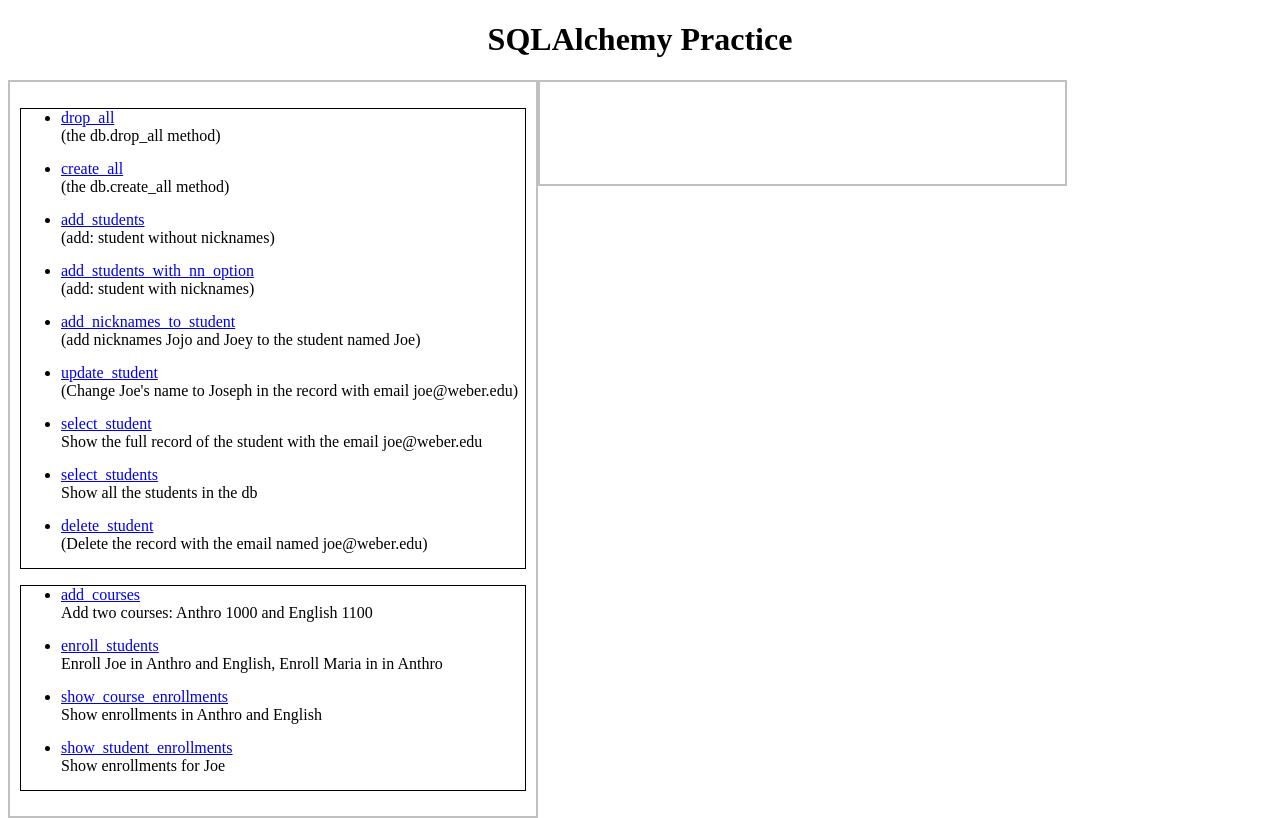
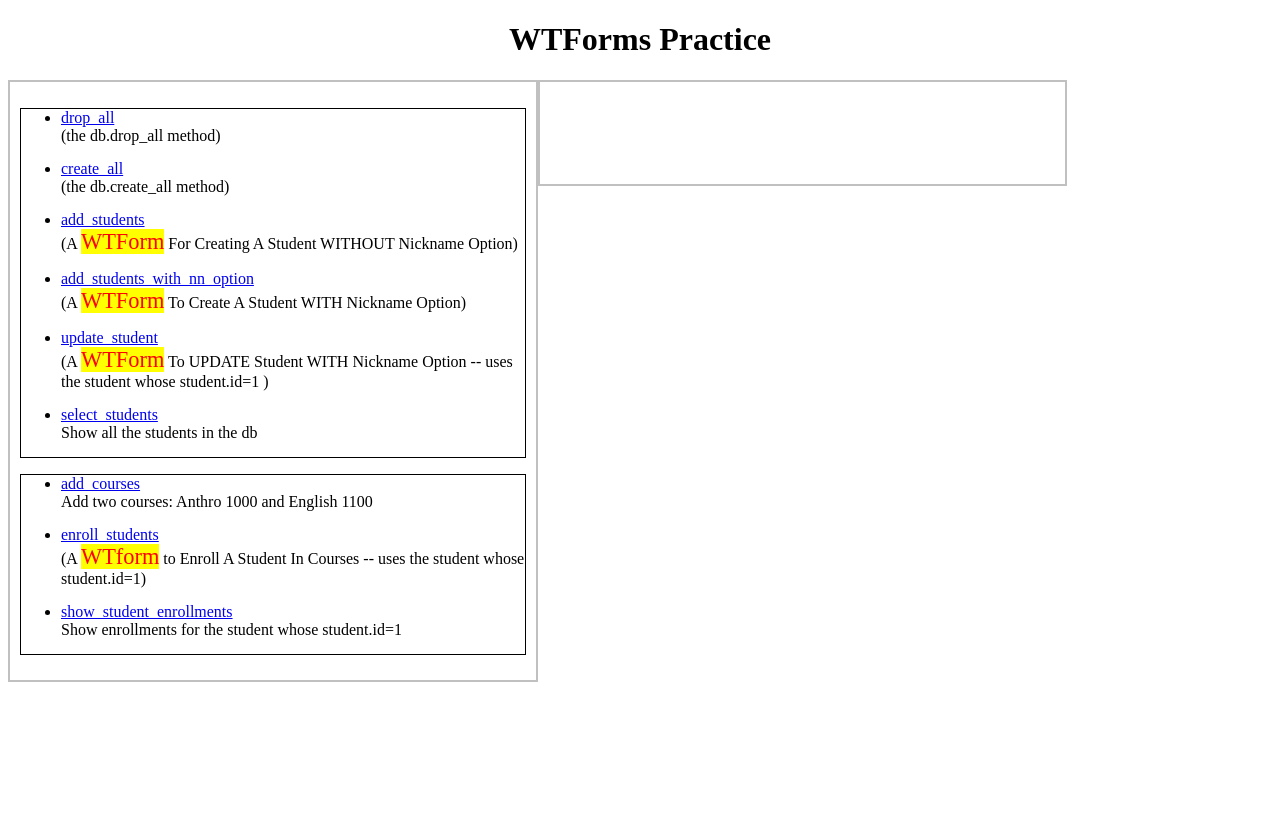
Before and after one commit to lfernandez55/3200_sqlalchemy_crud_wtf_app, a Flask app: page / in a window 1280 px wide. After the commit the page ends 682 px from the top, so only its background shows below. Run offline with Flask 2, Linux system fonts and the light colour scheme.

Commit message:
Done. .....everything working...refactored....wtforms routes at top

```diff
--- a/app.py
+++ b/app.py
@@ -10,7 +10,7 @@
 db = SQLAlchemy(app)
 
 
-# Define the Role data-model
+# Model Section
 class Course(db.Model):
     __tablename__ = 'courses'
     id = db.Column(db.Integer(), primary_key=True)
@@ -27,7 +27,6 @@
         string_object = str(self.id) + "|" + str(self.name) +"|" + students
         return string_object
 
-# Define the UserRoles association table
 class StudentCourses(db.Model):
     __tablename__ = 'student_courses'
     id = db.Column(db.Integer(), primary_key=True)
@@ -58,7 +57,6 @@
         string_object = str(self.id) + "|" + str(self.name) +"|" + str(self.email) + "|" + str(self.age) + "|" + nick_names + "|" + courses
         return string_object
 
-# Define the UserRoles association table
 class StudentNickName(db.Model):
     __tablename__ = 'student_nick_name'
     id = db.Column(db.Integer(), primary_key=True)
@@ -66,10 +64,10 @@
     student_id = db.Column(db.Integer, db.ForeignKey('student.id', ondelete='CASCADE'))
 
     def __str__(self):
-        string_object = nick_name
+        string_object = self.nick_name
         return string_object
 
-#Forms Section
+# Forms Section
 
 class StudentNickNameForm(FlaskForm):
     id = IntegerField('id')
@@ -78,25 +76,25 @@
         # No need for csrf token in this child form
         csrf = False
 
+#these are custom validations that are called in the StudentForm
 def email_at_check(form, field):
     if '@' not in field.data:
         raise ValidationError('Email must contain an @')
 def email_unique(form, field):
     stud = Student.query.filter(Student.email == field.data).first()
-    if stud is not None and stud.id is not form.id.data:
-        raise ValidationError('Not a unique email address')
+    if stud is not None:
+        if str(stud.id) != str(form.id.data):
+            raise ValidationError('Not a unique email address')
 
 class StudentForm(FlaskForm):
     id = HiddenField('id')
     name = StringField('name', validators=[InputRequired()])
     email = StringField('email', validators=[InputRequired(), email_at_check, email_unique])
     age = IntegerField('age', validators=[InputRequired()])
-    # student_nick_names = StringField('student_nick_names', validators=[InputRequired()])
     student_nick_names = FieldList(FormField(StudentNickNameForm), label='Nicknames', min_entries=1)
     add_nickname = SubmitField(label='Add Nicknames')
     remove_nickname = SubmitField(label='Remove Last Nickname Entry')
-    courses = SelectMultipleField('Enrollments', choices=[('1', '1'), ('2', '2')])
-    # country_select_field = wtforms.SelectField(label="Country", coerce=int)
+    courses = SelectMultipleField('Enrollments', choices=[]) #we populate choices later
 
     submit = SubmitField()
 
@@ -110,46 +108,10 @@
     submit = SubmitField()
 
 
-# https://stackoverflow.com/questions/49066046/append-entry-to-fieldlist-with-flask-wtforms-using-ajax
-class ChildForm(FlaskForm):
-
-    name = StringField(label='Name child')
-    age = IntegerField(label='Age child')
-
-    class Meta:
-        # No need for csrf token in this child form
-        csrf = False
-
-class ParentForm(FlaskForm):
-
-    name = StringField(label='Name parent')
-    children = FieldList(FormField(ChildForm), label='Children')
-    add_child = SubmitField(label='Add child')
-
-    submit = SubmitField()
-
-
 if __name__ == '__main__':
     app.run(host='0.0.0.0', port=4000, debug=True)
 
-@app.route('/')
-def home_page():
-    return render_template('index.html')
-
-@app.route('/create_all')
-def create_all():
-    db.create_all()
-    message = "DB Created! (A SQLite DB File Should Appear In Your Project Folder.  " \
-              "Also, if changes are made to the model, running this again should " \
-              "add these changes to the db.)"
-    return render_template('index.html', message=message)
-
-@app.route('/drop_all')
-def drop_all():
-    db.drop_all()
-    message = "DB Dropped!!)"
-    return render_template('index.html', message=message)
-
+# Routes section  (all routes that use WTForms are at top of this section)
 @app.route('/add_students', methods={'GET','POST'})
 def add_students():
     form = StudentForm()
@@ -161,7 +123,8 @@
         studObj = Student(name=form.name.data, email=form.email.data, age=form.age.data)
         db.session.add(studObj)
         db.session.commit()
-        return 'Form Successfully Submitted!'
+        flash('Student Added!!')
+        return redirect(url_for('home_page'))
     return render_template('addStudent.html', form=form)
 
 @app.route('/add_students_with_nn_option', methods={'GET','POST'})
@@ -184,31 +147,6 @@
         flash('Student Added!!')
         return redirect(url_for('home_page'))
     return render_template('add_stud_w_nn.html', form=form)
-
-@app.route('/register', methods=['GET', 'POST'])
-def register():
-    form = ParentForm()
-
-    if form.add_child.data:
-        form.children.append_entry()
-        return render_template('register.html', form=form)
-
-    if form.validate_on_submit():
-        return "Yabba dabba do!!!!"
-
-    return render_template('register.html', form=form)
-
-@app.route('/add_nicknames_to_student')
-def add_nicknames_to_student():
-    joe = Student.query.filter(Student.email == 'joe@weber.edu').first()
-    nickname_1 = StudentNickName(nick_name="Jojo")
-    nickname_2 = StudentNickName(nick_name="Joey")
-    joe.student_nick_names.append(nickname_1)
-    joe.student_nick_names.append(nickname_2)
-    db.session.add(joe)
-    db.session.commit()
-    message = "Two nicknames added to Joe"
-    return render_template('index.html', message=message)
 
 @app.route('/update_student', methods=['GET', 'POST'])
 def update_student():
@@ -233,42 +171,6 @@
         flash('Student Updated!!')
         return redirect(url_for('home_page'))
     return render_template('update_student.html', form=form)
-
-@app.route('/select_student')
-def select_student():
-    joe = Student.query.filter(Student.email == 'joe@weber.edu').first()
-    message = "Query Results:<br> " + str(joe)
-    return render_template('index.html', message=message)
-
-@app.route('/select_students')
-def select_students():
-    students = Student.query.all()
-    query_results = ""
-    for stud in students:
-        query_results = query_results + str(stud) + "<br>"
-
-    message = "Query Results: <br>" + query_results
-    return render_template('index.html', message=message)
-
-@app.route('/delete_student')
-def delete_student():
-    joe = Student.query.filter(Student.email == 'joe@weber.edu').first()
-    db.session.delete(joe)
-    db.session.commit()
-    message = "Joe deleted from DB"
-    return render_template('index.html', message=message)
-
-@app.route('/add_courses')
-def add_courses():
-    course1 = Course(name="Anthro 1000")
-    db.session.add(course1)
-    course2 = Course(name="English 1100")
-    db.session.add(course2)
-
-    db.session.commit()
-    message = "Two courses added to DB"
-    return render_template('index.html', message=message)
-
 
 @app.route('/enroll_students', methods=['GET', 'POST'])
 def enroll_students():
@@ -301,12 +203,44 @@
         return redirect(url_for('home_page'))
     return render_template('enroll_students.html', form=form)
 
-@app.route('/show_course_enrollments')
-def show_course_enrollments():
-    anthro = Course.query.filter(Course.name == 'Anthro 1000').first()
-    english = Course.query.filter(Course.name == 'English 1100').first()
+@app.route('/')
+def home_page():
+    return render_template('index.html')
 
-    message = "Course Enrollments:<br>" + str(anthro) + "<br>" + str(english)
+@app.route('/create_all')
+def create_all():
+    db.create_all()
+    message = "DB Created! (A SQLite DB File Should Appear In Your Project Folder.  " \
+              "Also, if changes are made to the model, running this again should " \
+              "add these changes to the db.)"
+    return render_template('index.html', message=message)
+
+@app.route('/drop_all')
+def drop_all():
+    db.drop_all()
+    message = "DB Dropped!!)"
+    return render_template('index.html', message=message)
+
+
+@app.route('/select_students')
+def select_students():
+    students = Student.query.all()
+    query_results = ""
+    for stud in students:
+        query_results = query_results + str(stud) + "<br>"
+
+    message = "Query Results: <br>" + query_results
+    return render_template('index.html', message=message)
+
+@app.route('/add_courses')
+def add_courses():
+    course1 = Course(name="Anthro 1000")
+    db.session.add(course1)
+    course2 = Course(name="English 1100")
+    db.session.add(course2)
+
+    db.session.commit()
+    message = "Two courses added to DB"
     return render_template('index.html', message=message)
 
 @app.route('/show_student_enrollments')
--- a/templates/index.html
+++ b/templates/index.html
@@ -3,7 +3,7 @@
 <head>
   <meta charset="utf-8">
   <meta name="viewport" content="width=device-width">
-  <title>SQLAlchemy Practic</title>
+  <title>WTForms Practic</title>
 </head>
 <style>
 h1{text-align: center}
@@ -20,9 +20,10 @@
 ul{
 margin-bottom: 15px; border: 1px solid black;
 }
+mark{color:red; font-size: 1.4em}
 </style>
 <body>
-<h1>SQLAlchemy Practice</h1>
+<h1>WTForms Practice</h1>
 {% with messages = get_flashed_messages() %}
   {% if messages %}
     <ul class=flashes>
@@ -40,26 +41,15 @@
         <li><a href="{{ url_for('create_all') }}" >create_all </a>
             <br>(the db.create_all method)
         </li>
-        <li><a href="{{ url_for('add_students') }}" >add_students</a><br>(add:
-            student without nicknames)<br>
+           <li><a href="{{ url_for('add_students') }}" >add_students</a><br>(A <mark>WTForm</mark> For Creating A Student WITHOUT Nickname Option)<br>
         </li>
-        <li><a href="{{ url_for('add_students_with_nn_option') }}" >add_students_with_nn_option</a><br>(add:
-            student with nicknames)<br>
-        </li>
-        <li><a href="{{ url_for('add_nicknames_to_student') }}" >add_nicknames_to_student</a>
-        <br>(add nicknames Jojo and Joey to the student named Joe)
+           <li><a href="{{ url_for('add_students_with_nn_option') }}" >add_students_with_nn_option</a><br>(A <mark>WTForm</mark> To Create A Student WITH Nickname Option)<br>
         </li>
         <li><a href="{{ url_for('update_student') }}" >update_student</a>
-        <br>(Change Joe's name to Joseph in the record with email joe@weber.edu)
-        </li>
-        <li><a href="{{ url_for('select_student') }}" >select_student</a>
-            <br>Show the full record of the student with the email joe@weber.edu
+            <br>(A <mark>WTForm</mark> To UPDATE Student WITH Nickname Option -- uses the student whose student.id=1 )
         </li>
         <li><a href="{{ url_for('select_students') }}" >select_students</a>
             <br>Show all the students in the db
-        </li>
-        <li><a href="{{ url_for('delete_student') }}" >delete_student</a>
-        <br>(Delete the record with the email named joe@weber.edu)
         </li>
     </ul>
     <ul>
@@ -67,14 +57,11 @@
             <br>Add two courses: Anthro 1000 and English 1100
         </li>
         <li><a href="{{ url_for('enroll_students') }}" >enroll_students</a>
-            <br>Enroll Joe in Anthro and English, Enroll Maria in in Anthro
-        </li>
-            <li><a href="{{ url_for('show_course_enrollments') }}" >show_course_enrollments</a>
-            <br>Show enrollments in Anthro and English
+            <br>(A <mark>WTform</mark> to Enroll A Student In Courses -- uses the student whose student.id=1)
         </li>
         </li>
             <li><a href="{{ url_for('show_student_enrollments') }}" >show_student_enrollments</a>
-            <br>Show enrollments for Joe
+            <br>Show enrollments for the student whose student.id=1
         </li>
     </ul>
 </div>
```
Also changed, not shown: templates/register.html (deleted, +0 -16 lines).
